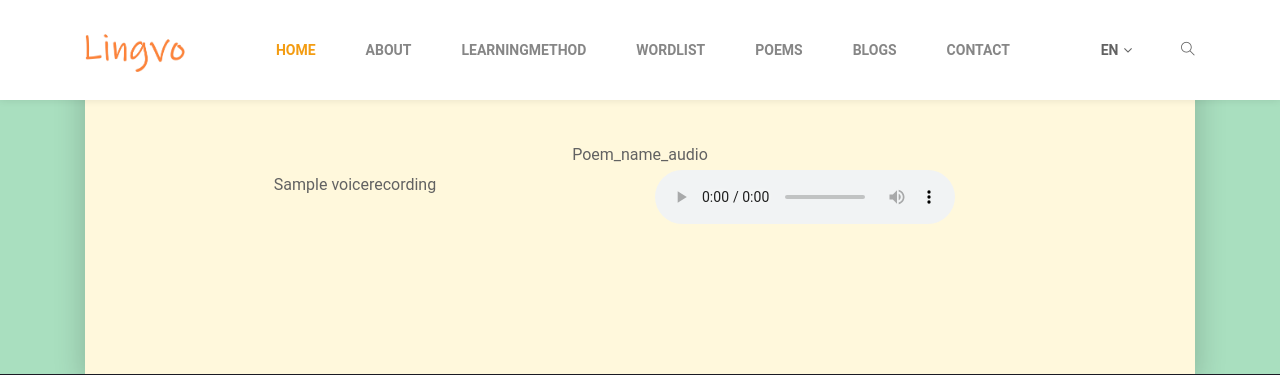
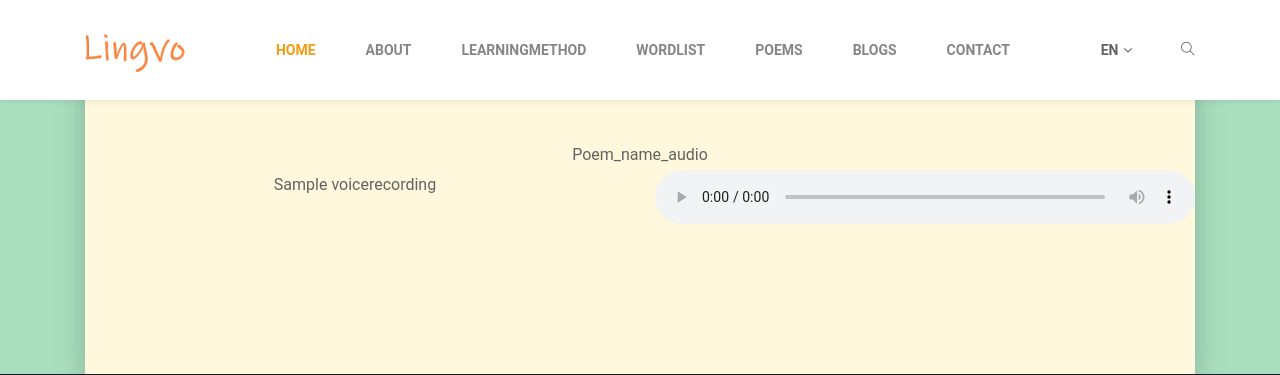
Before and after one commit to Lemoenskil/poetische-metode-internationale-taal, a Django app: page /en/audio/ in a window 1280 px wide. Shown: the top 375 px of the page. Run offline with Django 4.2, Linux system fonts and the light colour scheme; tables that the repository leaves empty hold one stand-in row (values such as "Sample post"); parts of the project's set-up code (start-up, migrations or seed data) failed here and were passed over; some libraries are stand-ins or nearby versions.

Commit message:
audio controls

```diff
--- a/audio/templates/audio.html
+++ b/audio/templates/audio.html
@@ -30,7 +30,7 @@
         <div class="col-6">
           <div class="">
             <div style="margin: 0px;" class="">
-              <audio controls>
+              <audio controls style="width: -webkit-fill-available;">
                 <source src="{{recording.audio_file.url}}" type="audio/mpeg">
                 Your browser does not support the audio element.
               </audio>
```
